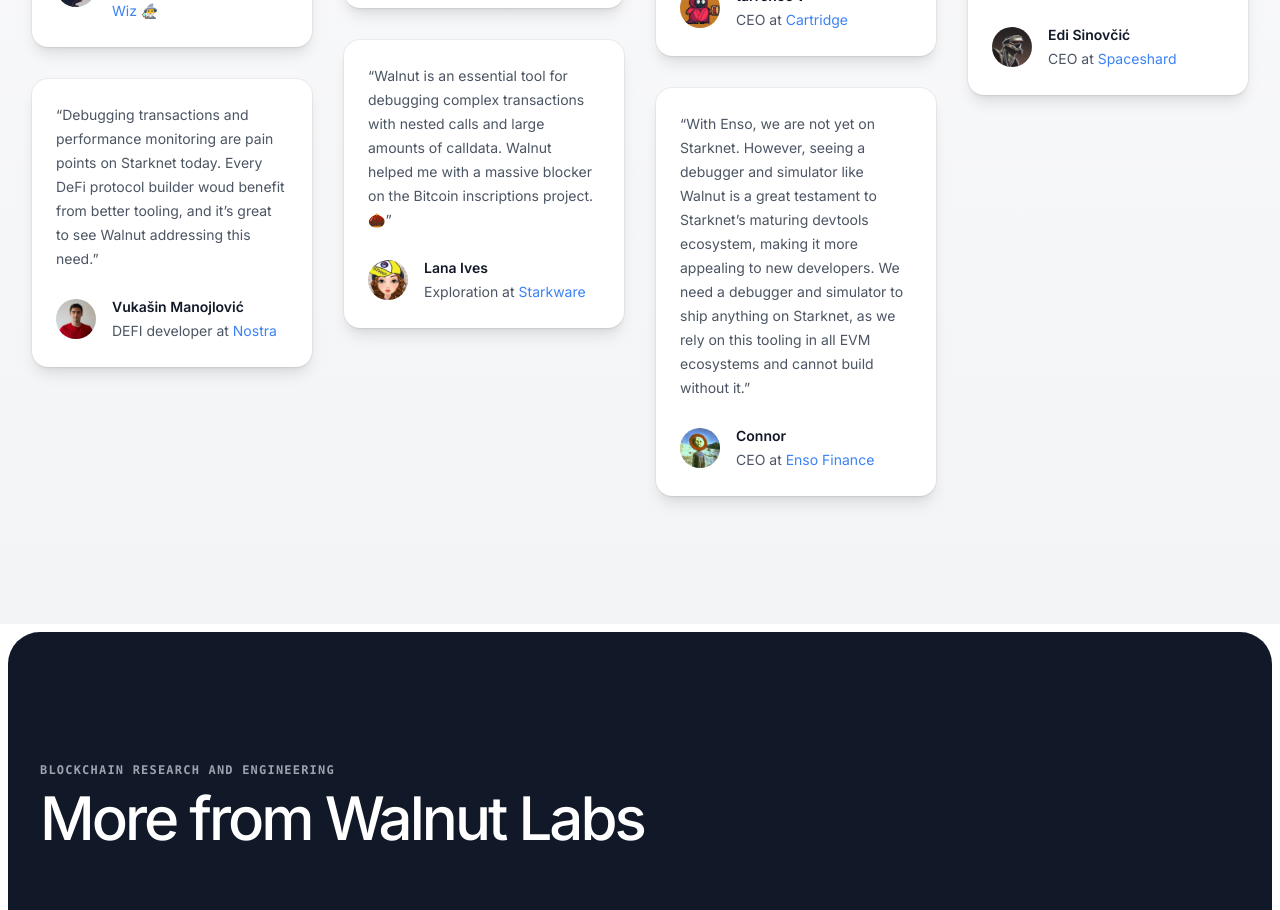
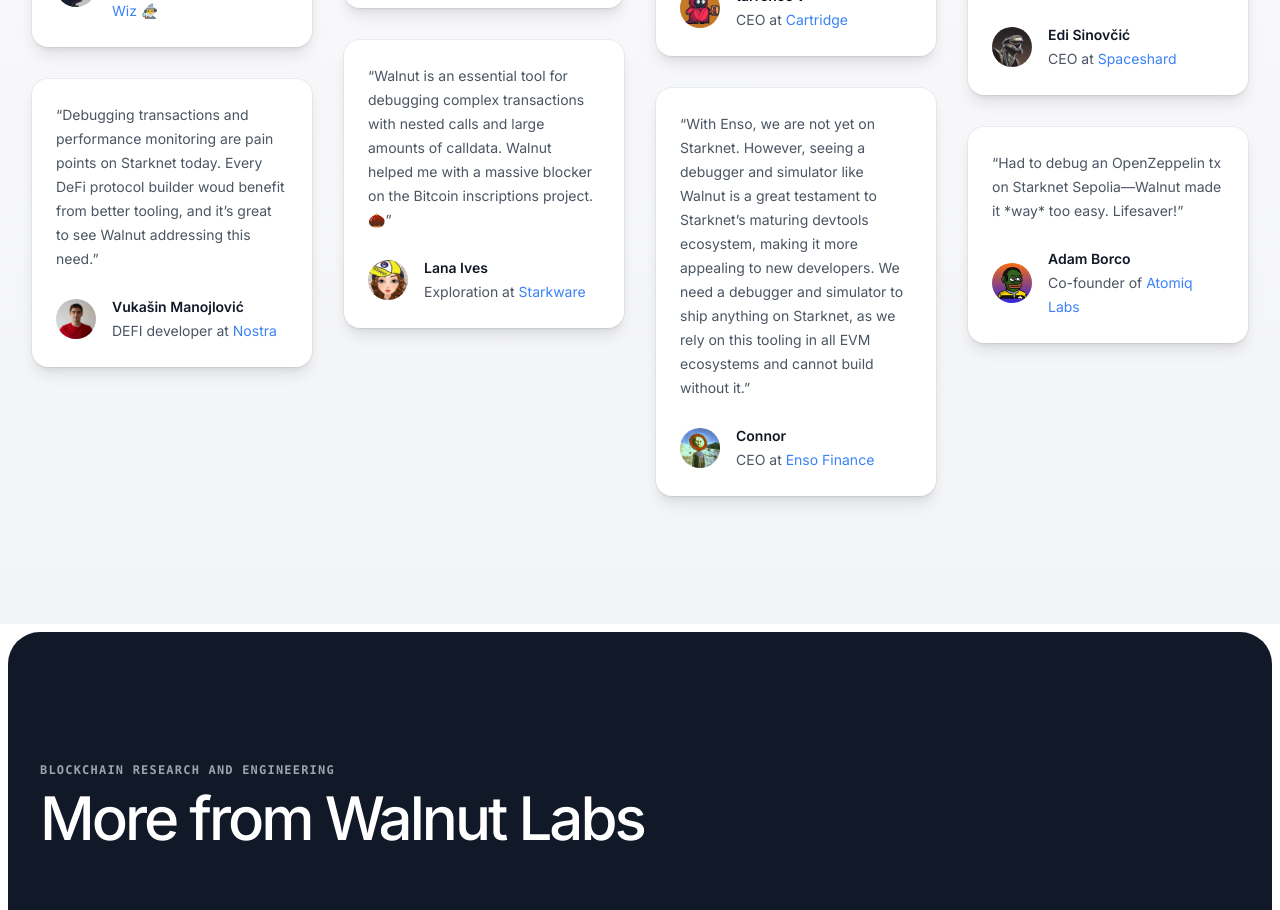
Before and after one commit to walnuthq/walnut-landingpage, a Next.js app: page / in a window 1280 px wide. Shown: the part 3860-4770 px from the top of the page. Built offline with nearby package versions, Linux system fonts and the light colour scheme; a web font is replaced by a local one.

Commit message:
Added Adam testimonial

```diff
--- a/src/app/components/testimonials.tsx
+++ b/src/app/components/testimonials.tsx
@@ -124,6 +124,19 @@
             '/testimonials/edi.jpg',
         },
       },
+      {
+        body: 'Had to debug an OpenZeppelin tx on Starknet Sepolia—Walnut made it *way* too easy. Lifesaver!',
+        author: {
+          name: 'Adam Borco',
+          position: 'Co-founder of',
+          company: 'Atomiq Labs',
+          companyUrl: 'https://x.com/atomiqlabs?lang=en',
+          imageUrl:
+            '/testimonials/adam-borco.jpg',
+          profileUrl: 'https://x.com/AdamBorco'
+
+        },
+      },
 
     ],
 
```
Also changed, not shown: public/testimonials/adam-borco.jpg (added).
